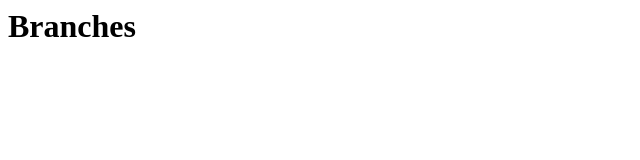
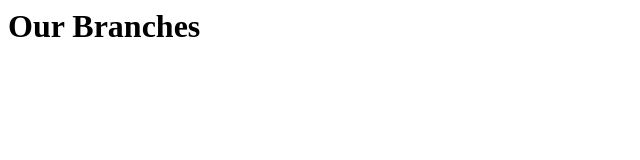
Before and after one commit to JonathanEleiott/branches, a plain HTML site: page index.html in a window 1280 px wide. Shown: the whole page, without its empty margins (0-640 px from the left). Drawn offline with Linux system fonts and the light colour scheme.

Commit message:
fixed typo to our branches

```diff
--- a/index.html
+++ b/index.html
@@ -1,8 +1,8 @@
 <html>
   <head>
-    <title>Branches</title>
+    <title>Our Branches</title>
   </head>
   <body>
-    <h1>Branches</h1>
+    <h1>Our Branches</h1>
   </body>
 </html>
```
